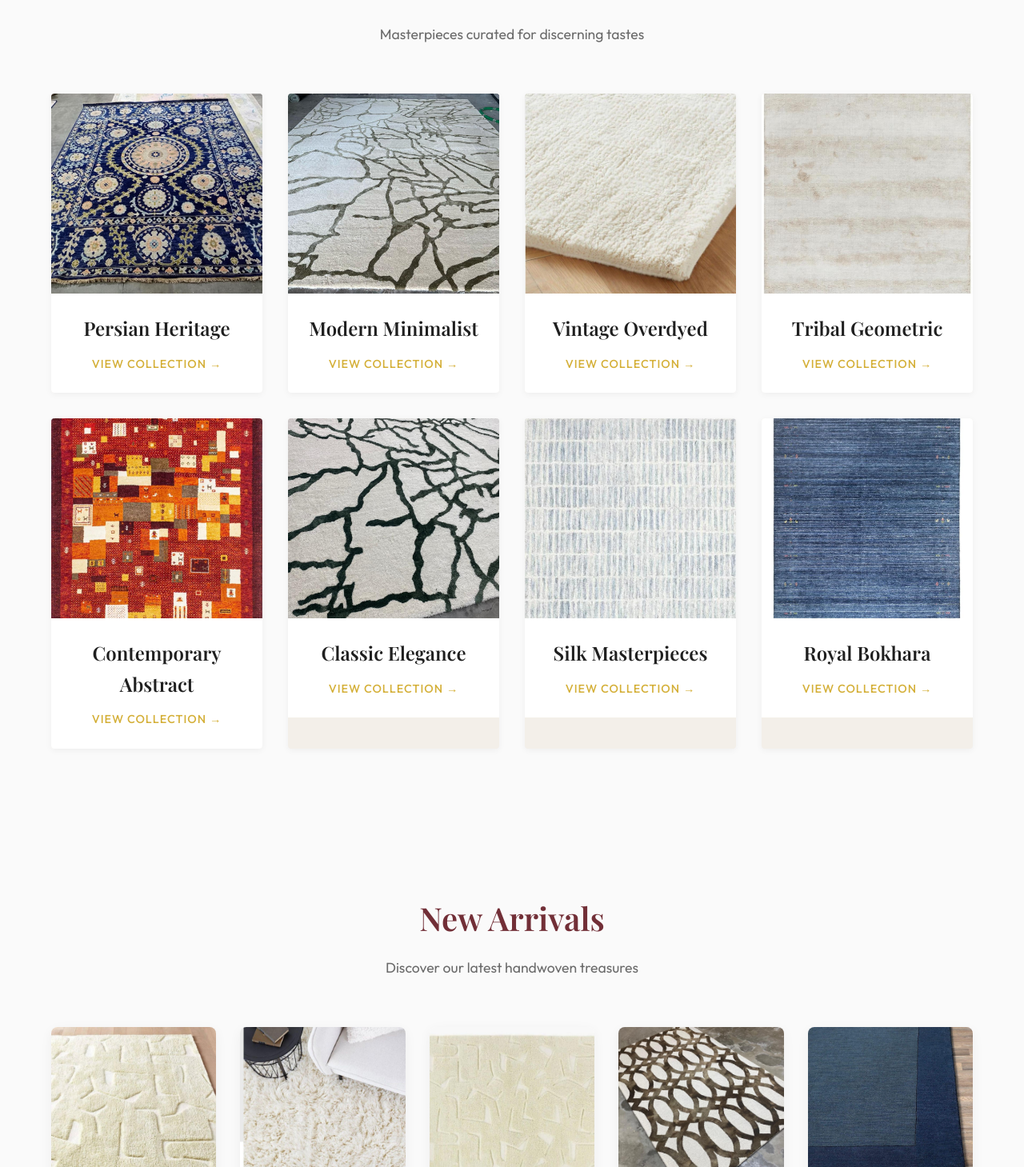
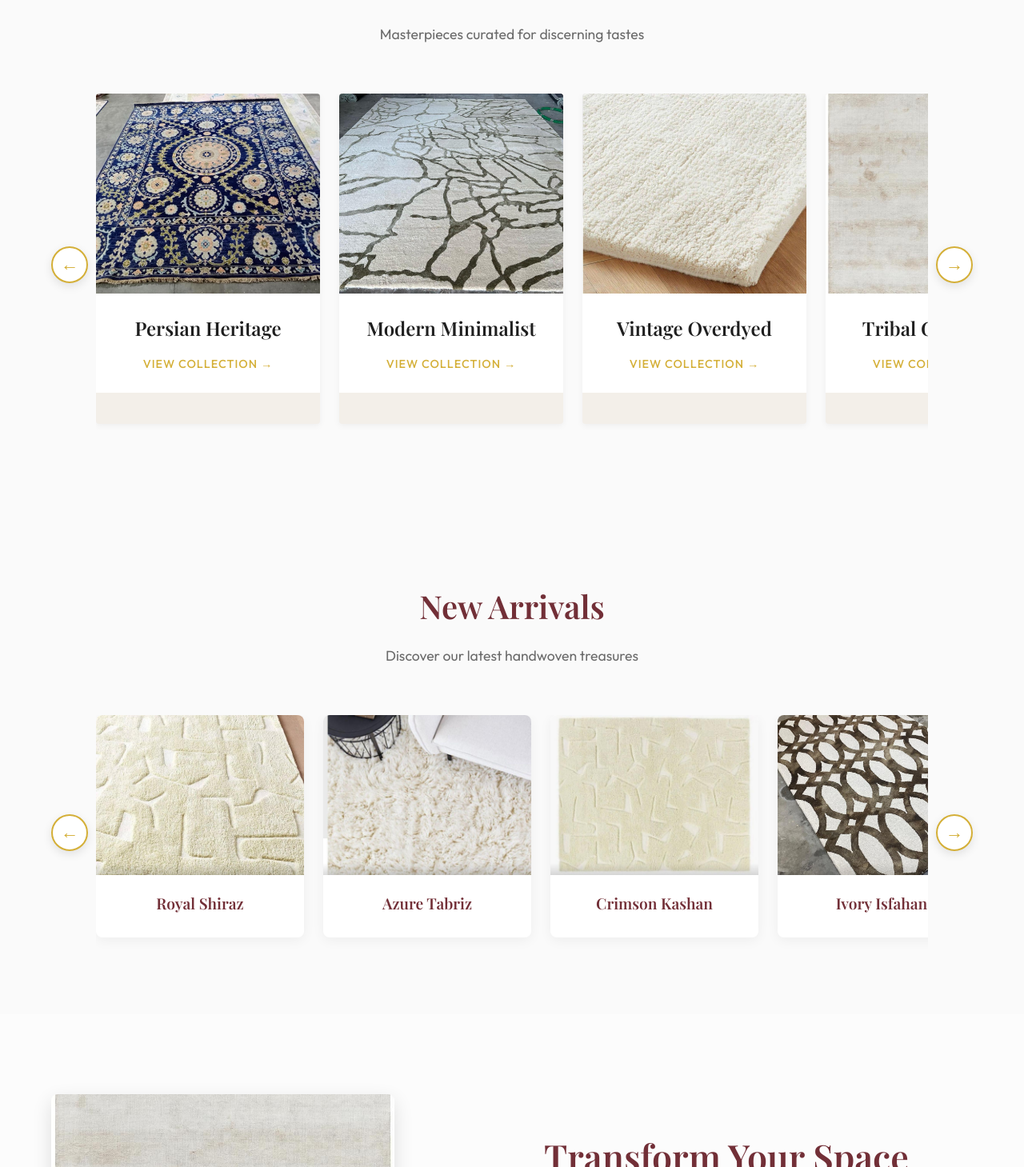
Before and after one commit to Mohdzaidalam/carpetporfoliowesite, a React (Vite) app: page / in a window 1280 px wide. Shown: the part 951-2410 px from the top of the page at 80% size. Built offline with nearby package versions, Linux system fonts and the light colour scheme; a web font is replaced by a local one.

Commit message:
Convert Featured Collections and New Arrivals to horizontal scroll sliders with arrow buttons

```diff
--- a/src/App.css
+++ b/src/App.css
@@ -109,25 +109,62 @@ main {
   font-size: 1.1rem;
 }
 
-.collections-grid {
-  display: grid;
-  grid-template-columns: repeat(4, 1fr);
-  gap: 32px;
+.slider-wrapper {
+  position: relative;
+  display: flex;
+  align-items: center;
+  gap: 10px;
   max-width: 1400px;
   margin: 0 auto;
 }
 
-@media (max-width: 1100px) {
-  .collections-grid {
-    grid-template-columns: repeat(2, 1fr);
-  }
+.slider-arrow {
+  flex-shrink: 0;
+  width: 46px;
+  height: 46px;
+  border-radius: 50%;
+  border: 2px solid var(--secondary);
+  background: white;
+  color: var(--secondary);
+  font-size: 1.4rem;
+  cursor: pointer;
+  display: flex;
+  align-items: center;
+  justify-content: center;
+  transition: background 0.25s ease, color 0.25s ease, transform 0.2s ease;
+  z-index: 2;
+  box-shadow: 0 4px 12px rgba(0,0,0,0.1);
 }
 
-@media (max-width: 600px) {
-  .collections-grid {
-    grid-template-columns: 1fr;
-  }
+.slider-arrow:hover {
+  background: var(--secondary);
+  color: white;
+  transform: scale(1.1);
 }
+
+.collections-grid {
+  display: flex;
+  flex-direction: row;
+  gap: 24px;
+  overflow-x: auto;
+  scroll-snap-type: x mandatory;
+  scroll-behavior: smooth;
+  padding-bottom: 16px;
+  flex: 1;
+  /* hide scrollbar */
+  -ms-overflow-style: none;
+  scrollbar-width: none;
+}
+
+.collections-grid::-webkit-scrollbar {
+  display: none;
+}
+
+.collections-grid .collection-card {
+  flex: 0 0 280px;
+  scroll-snap-align: start;
+}
+
 
 .collection-card {
   border-radius: 4px;
--- a/src/App.jsx
+++ b/src/App.jsx
@@ -1,4 +1,4 @@
-import React, { useState } from 'react';
+import React, { useState, useRef } from 'react';
 import Navbar from './components/navbar/Navbar';
 import Banner from './components/banner/Banner';
 import Footer from './components/footer/Footer';
@@ -32,6 +32,14 @@ function App() {
   const [currentView, setCurrentView] = useState('home');
   const [selectedCollection, setSelectedCollection] = useState(null);
 
+  const collectionRef = useRef(null);
+
+  const scrollCollection = (dir) => {
+    if (collectionRef.current) {
+      collectionRef.current.scrollBy({ left: dir * 320, behavior: 'smooth' });
+    }
+  };
+
   const handleHomeClick = () => {
     setCurrentView('home');
     window.scrollTo({ top: 0, behavior: 'smooth' });
@@ -53,7 +61,9 @@ function App() {
             <p>Masterpieces curated for discerning tastes</p>
           </div>
 
-          <div className="collections-grid">
+          <div className="slider-wrapper">
+            <button className="slider-arrow slider-arrow-left" onClick={() => scrollCollection(-1)} aria-label="Scroll left">&#8592;</button>
+            <div className="collections-grid" ref={collectionRef}>
               {collections.map((col) => (
                 <div key={col.id} className="collection-card" onClick={() => setSelectedCollection(col)}>
                   <div className="card-image">
@@ -65,6 +75,8 @@ function App() {
                   </div>
                 </div>
               ))}
+            </div>
+            <button className="slider-arrow slider-arrow-right" onClick={() => scrollCollection(1)} aria-label="Scroll right">&#8594;</button>
           </div>
         </section>
 
--- a/src/components/arrivals/Arrivals.css
+++ b/src/components/arrivals/Arrivals.css
@@ -4,29 +4,31 @@
 }
 
 .arrivals-grid {
-  display: grid;
-  grid-template-columns: repeat(5, 1fr);
-  gap: 30px;
+  display: flex;
+  flex-direction: row;
+  gap: 24px;
+  overflow-x: auto;
+  scroll-snap-type: x mandatory;
+  scroll-behavior: smooth;
+  padding-bottom: 16px;
+  flex: 1;
+  -ms-overflow-style: none;
+  scrollbar-width: none;
+}
+
+.arrivals-grid::-webkit-scrollbar {
+  display: none;
+}
+
+.arrivals-grid .product-card {
+  flex: 0 0 260px;
+  scroll-snap-align: start;
+}
+
+/* slider-wrapper inside arrivals shares the same styles from App.css */
+.arrivals-section .slider-wrapper {
   max-width: 1400px;
   margin: 0 auto;
-}
-
-@media (max-width: 1100px) {
-  .arrivals-grid {
-    grid-template-columns: repeat(3, 1fr);
-  }
-}
-
-@media (max-width: 700px) {
-  .arrivals-grid {
-    grid-template-columns: repeat(2, 1fr);
-  }
-}
-
-@media (max-width: 480px) {
-  .arrivals-grid {
-    grid-template-columns: 1fr;
-  }
 }
 
 .product-card {
--- a/src/components/arrivals/Arrivals.jsx
+++ b/src/components/arrivals/Arrivals.jsx
@@ -1,4 +1,4 @@
-import React, { useState } from 'react';
+import React, { useState, useRef } from 'react';
 import './Arrivals.css';
 import img1 from '../../assets/carpet-4.jpeg';
 import img2 from '../../assets/carpet-5.jpeg';
@@ -13,6 +13,13 @@ import img10 from '../../assets/carpet-18.jpeg';
 
 const Arrivals = () => {
   const [selectedProduct, setSelectedProduct] = useState(null);
+  const arrivalsRef = useRef(null);
+
+  const scrollArrivals = (dir) => {
+    if (arrivalsRef.current) {
+      arrivalsRef.current.scrollBy({ left: dir * 300, behavior: 'smooth' });
+    }
+  };
 
   const products = [
     { id: 1, name: 'Royal Shiraz', price: '$1,299', image: img1 },
@@ -33,7 +40,9 @@ const Arrivals = () => {
         <h2>New Arrivals</h2>
         <p>Discover our latest handwoven treasures</p>
       </div>
-      <div className="arrivals-grid">
+      <div className="slider-wrapper">
+        <button className="slider-arrow slider-arrow-left" onClick={() => scrollArrivals(-1)} aria-label="Scroll left">&#8592;</button>
+        <div className="arrivals-grid" ref={arrivalsRef}>
           {products.map((product) => (
             <div key={product.id} className="product-card" onClick={() => setSelectedProduct(product)} style={{cursor: 'pointer'}}>
               <div className="product-image">
@@ -47,6 +56,8 @@ const Arrivals = () => {
               </div>
             </div>
           ))}
+        </div>
+        <button className="slider-arrow slider-arrow-right" onClick={() => scrollArrivals(1)} aria-label="Scroll right">&#8594;</button>
       </div>
 
       {/* Product Detail Modal */}
```
Lines whose indentation alone changed are shown as unchanged.
